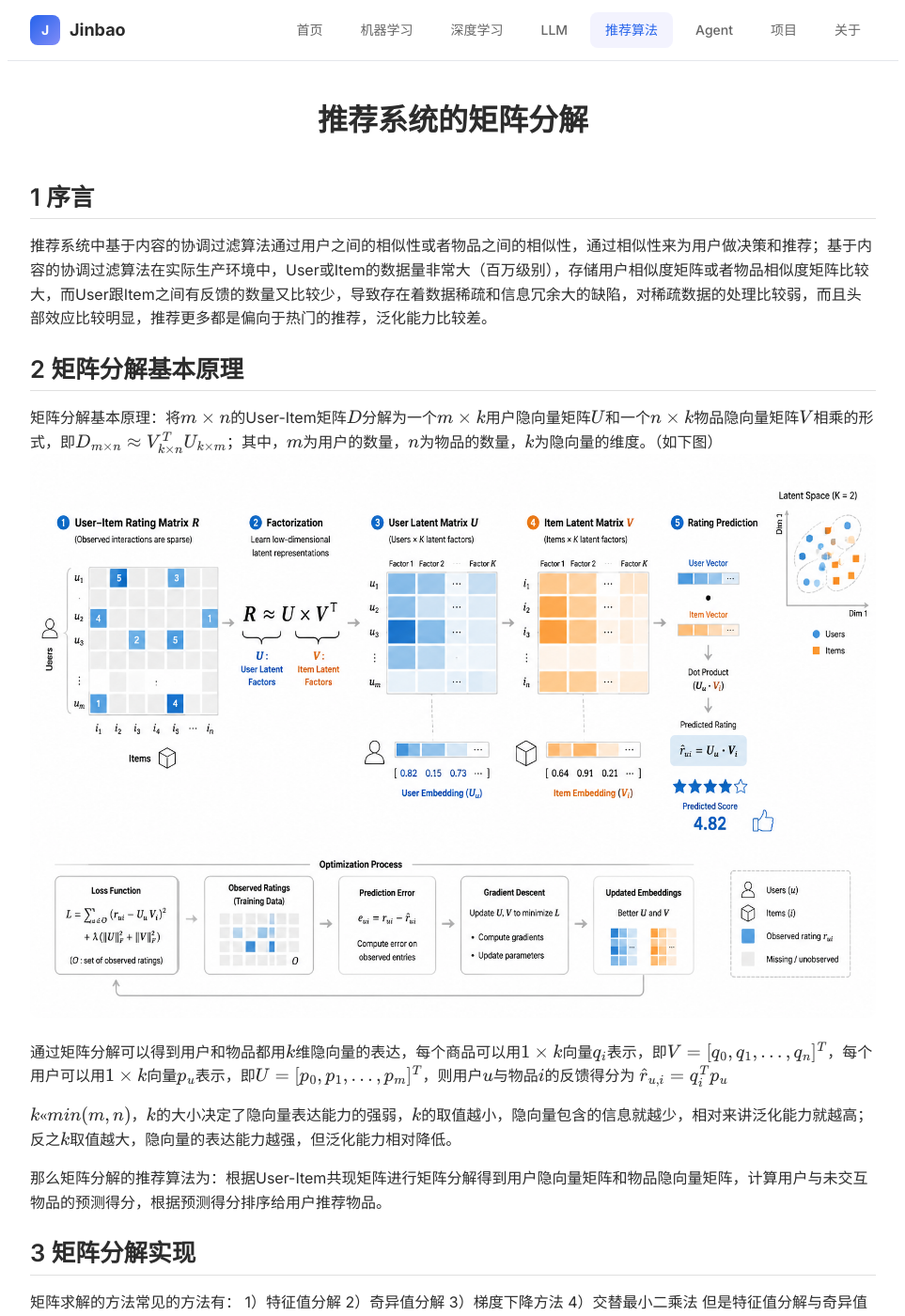
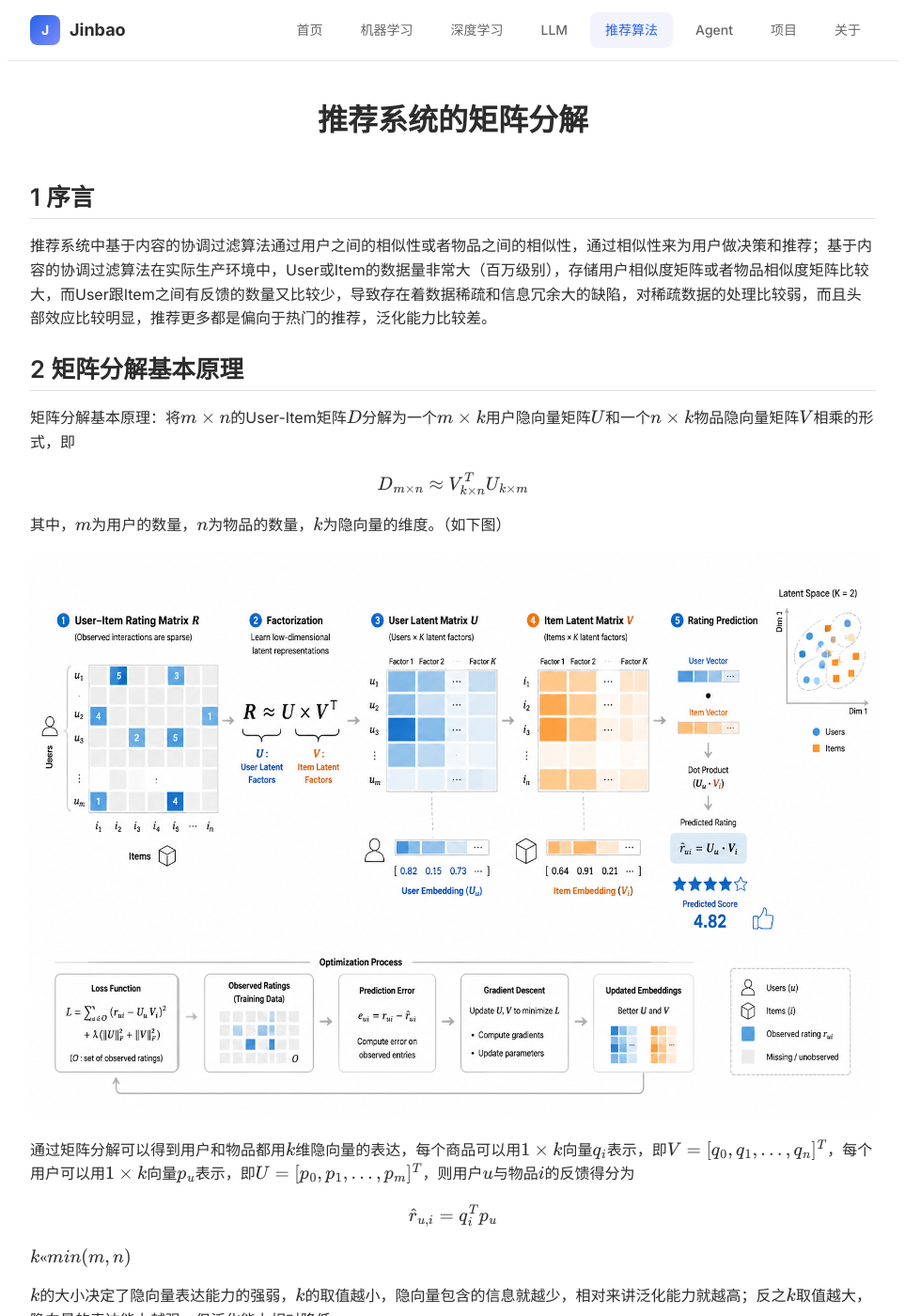
Before and after one commit to JinbaoSite/jinbaosite.github.io, a Jekyll site: the page built from recsys/mf.md, in a window 1280 px wide and 1400 px high. Shown: the whole window at 94% size, without its empty margins (158-1121 px from the left). Built offline with Jekyll 4.4.1, drawn with Linux system fonts in a browser that asks for light colours; our own code applies the rules of GitHub Pages for plain Markdown files; formulas are drawn with MathJax 3.

Commit message:
Update mf.md

```diff
--- a/recsys/mf.md
+++ b/recsys/mf.md
@@ -6,16 +6,24 @@
 
 ## 2 矩阵分解基本原理
 
-矩阵分解基本原理：将$m \times n$的User-Item矩阵$D$分解为一个$m \times k$用户隐向量矩阵$U$和一个$n \times k$物品隐向量矩阵$V$相乘的形式，即$D_{m \times n} \approx V_{k \times n}^T U_{k \times m}$；其中，$m$为用户的数量，$n$为物品的数量，$k$为隐向量的维度。（如下图）
+矩阵分解基本原理：将$m \times n$的User-Item矩阵$D$分解为一个$m \times k$用户隐向量矩阵$U$和一个$n \times k$物品隐向量矩阵$V$相乘的形式，即
+
+$$D_{m \times n} \approx V_{k \times n}^T U_{k \times m}$$
+
+其中，$m$为用户的数量，$n$为物品的数量，$k$为隐向量的维度。（如下图）
+
 ![在这里插入图片描述](https://cdn.jsdelivr.net/gh/JinbaoSite/jinbaosite.github.io@master/img/mf.png)
 
 
 通过矩阵分解可以得到用户和物品都用$k$维隐向量的表达，每个商品可以用$1 \times k$向量$q_i$表示，即$V = [q_0, q_1, ..., q_n]^T$，每个用户可以用$1 \times k$向量$p_u$表示，即$U = [p_0, p_1, ..., p_m]^T$，则用户$u$与物品$i$的反馈得分为
+
 $$
 \hat r_{u,i} = q_i^T p_u
 $$
 
-$k << min(m, n)$，$k$的大小决定了隐向量表达能力的强弱，$k$的取值越小，隐向量包含的信息就越少，相对来讲泛化能力就越高；反之$k$取值越大，隐向量的表达能力越强，但泛化能力相对降低。
+$k << min(m, n)$
+
+$k$的大小决定了隐向量表达能力的强弱，$k$的取值越小，隐向量包含的信息就越少，相对来讲泛化能力就越高；反之$k$取值越大，隐向量的表达能力越强，但泛化能力相对降低。
 
 那么矩阵分解的推荐算法为：根据User-Item共现矩阵进行矩阵分解得到用户隐向量矩阵和物品隐向量矩阵，计算用户与未交互物品的预测得分，根据预测得分排序给用户推荐物品。
 
@@ -31,14 +39,18 @@ $k << min(m, n)$，$k$的大小决定了隐向量表达能力的强弱，$k$的
 ### 3.1 梯度下降方法SGD
 
 首先需要优化的目标函数为
+
 $$
 loss = min \sum_{(u, i) \in K} (r_{ui} - q_i^T p_u)^2 + \lambda (||p_u||^2 + ||q_i||^2)
 $$
+
 然后对目标函数分别对$q_i$和$p_u$求偏导
+
 $$
 q_i = q_i - 2 \gamma (r_{ui} - q_i^T p_u) p_u - 2 \lambda ||q_i|| \\
 p_u = p_u - 2 \gamma (r_{ui} - q_i^T p_u) q_i - 2 \lambda ||p_u||
 $$
+
 其中$\gamma$为学习率；
 对$q_i$和$p_u$反复更新迭代，直到$loss$低于某个值或者迭代次数达到一定次数后，停止更新
 
```
